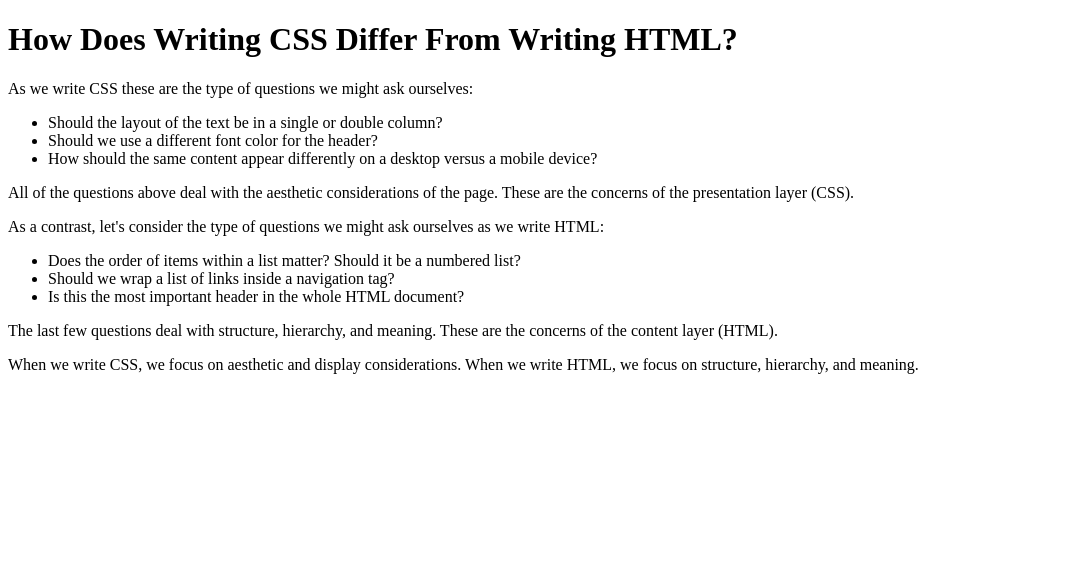
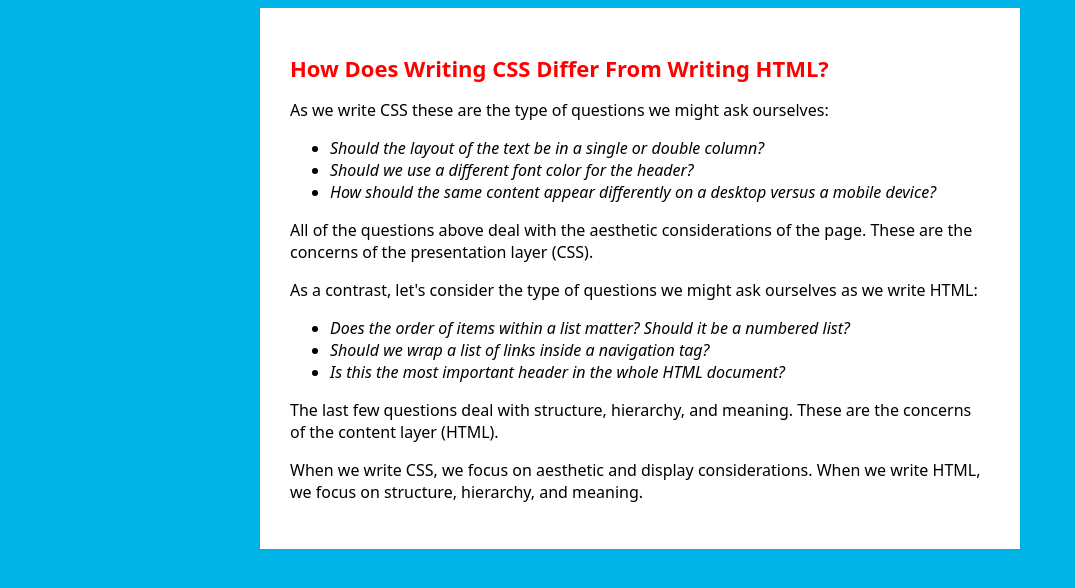
Before and after one commit to learn-co-curriculum/phase-0-css-intro-lab, a plain HTML site: page index.html in a window 1280 px wide. Shown: the whole page, without its empty margins (0-1075 px from the left). Drawn offline with Linux system fonts and the light colour scheme.

Commit message:
feat: index.tml

```diff
--- a/style.css
+++ b/style.css
@@ -1,20 +1,30 @@
 /* Tag selector to select the 'body' element */
 body {
   /* Your code here! */
+  background-color: #00b3e6;
 }
 
 /* Tag selector to select all 'div' elements. We only have one 'div' in our HTML */
 div {
   /* Your code here! */
+  width: 700px;
+  margin: auto;
+  font-family: system-ui, -apple-system, BlinkMacSystemFont, "Segoe UI", Roboto,
+  Oxygen, Ubuntu, Cantarell, "Open Sans", "Helvetica Neue", sans-serif;
+  background-color: white;
+  padding: 30px;
+
 }
 
 /* ID selector to select the element with id 'main-header' */
 #main-header {
   /* Your code here! */
+  font-size: 22px;
   color: red;
 }
 
 /* Class selector to select elements containing the class 'perspective-questions' */
 .perspective-questions {
   /* Your code here! */
+  font-style: italic;
 }
```
Also changed, not shown: index.html (+1 -1 lines), 1 other file.
